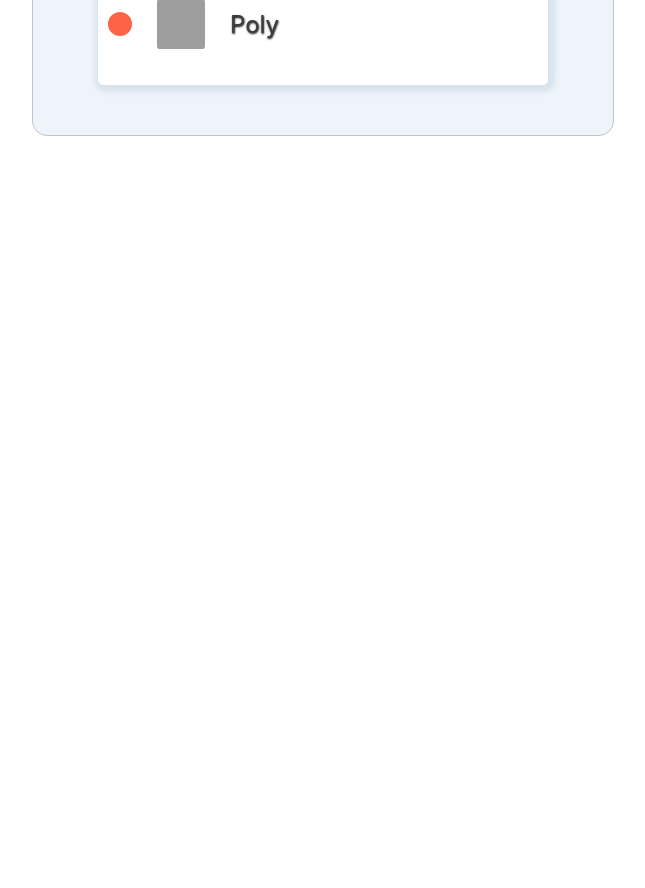
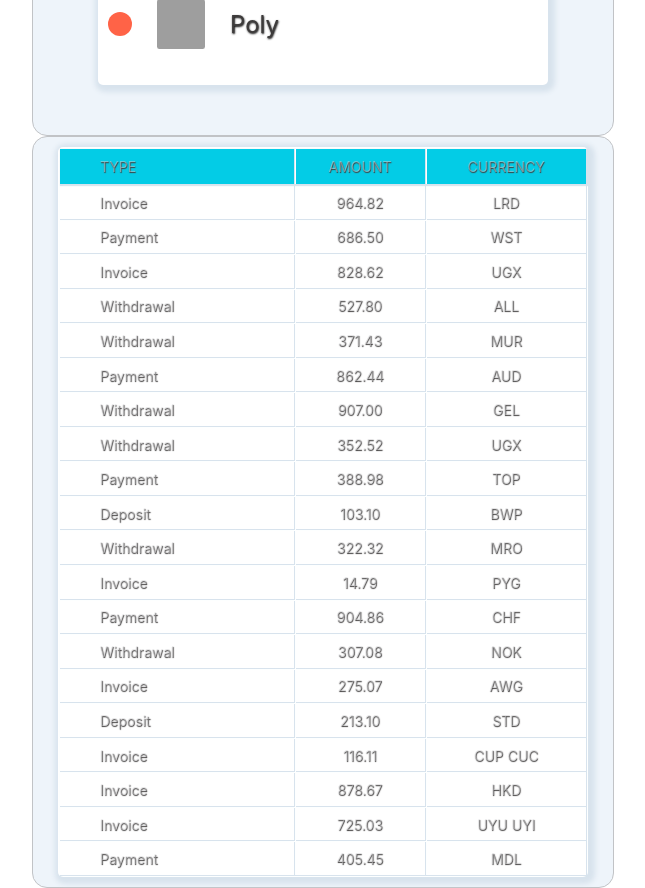
Before and after one commit to alinakyrianova/goit-react-hw-01-components, a React (Create React App) app: page / in a window 1280 px wide. Shown: the part 2120-3008 px from the top of the page, without its empty margins (317-962 px from the left). Before the commit the page ends 2256 px from the top, so only its background shows below. Built offline with nearby package versions, Linux system fonts and the light colour scheme; grey boxes are pictures that could not be loaded.

Commit message:
task 4 done
не працює таск 3 щодо онлайн статусу

```diff
--- /dev/null
+++ b/src/Data/transactions.json
@@ -0,0 +1,122 @@
+[
+  {
+    "id": "1e0700a2-5183-4291-85cc-2065a036a683",
+    "type": "invoice",
+    "amount": "964.82",
+    "currency": "LRD"
+  },
+  {
+    "id": "a30f821b-4d25-4ff0-abdd-e340b3f0dd2b",
+    "type": "payment",
+    "amount": "686.50",
+    "currency": "WST"
+  },
+  {
+    "id": "44dca67a-8e5a-4798-bf8e-b15efd4e1abd",
+    "type": "invoice",
+    "amount": "828.62",
+    "currency": "UGX"
+  },
+  {
+    "id": "ea8ed3dc-2b68-4a53-905a-53ecb0adef33",
+    "type": "withdrawal",
+    "amount": "527.80",
+    "currency": "ALL"
+  },
+  {
+    "id": "ea76146a-0b00-4b80-bc02-a8c822176712",
+    "type": "withdrawal",
+    "amount": "371.43",
+    "currency": "MUR"
+  },
+  {
+    "id": "63ca02f9-d637-46b5-9237-f3b24425e029",
+    "type": "payment",
+    "amount": "862.44",
+    "currency": "AUD"
+  },
+  {
+    "id": "ed0263e8-59a5-4bf1-87e0-2bb88e53dc34",
+    "type": "withdrawal",
+    "amount": "907.00",
+    "currency": "GEL"
+  },
+  {
+    "id": "6013bad0-750c-4691-8bc2-d8f2b43969c4",
+    "type": "withdrawal",
+    "amount": "352.52",
+    "currency": "UGX"
+  },
+  {
+    "id": "252c7be4-8b06-4fa7-8d42-61fb835b70d5",
+    "type": "payment",
+    "amount": "388.98",
+    "currency": "TOP"
+  },
+  {
+    "id": "4eaab41b-b967-40ac-82ed-85fc66f646f1",
+    "type": "deposit",
+    "amount": "103.10",
+    "currency": "BWP"
+  },
+  {
+    "id": "9648a350-8469-42d5-8bf3-18090de5fe67",
+    "type": "withdrawal",
+    "amount": "322.32",
+    "currency": "MRO"
+  },
+  {
+    "id": "9c5c25fb-1a95-4b2f-8d1f-4c4426d677cc",
+    "type": "invoice",
+    "amount": "14.79",
+    "currency": "PYG"
+  },
+  {
+    "id": "43ef232c-80e9-4d6f-b48a-b22405620de3",
+    "type": "payment",
+    "amount": "904.86",
+    "currency": "CHF"
+  },
+  {
+    "id": "5161682e-e620-4019-ab0a-24ceb10fbd20",
+    "type": "withdrawal",
+    "amount": "307.08",
+    "currency": "NOK"
+  },
+  {
+    "id": "7b119d71-42e6-4c42-a141-6818b07bb9ff",
+    "type": "invoice",
+    "amount": "275.07",
+    "currency": "AWG"
+  },
+  {
+    "id": "a4f65722-65c4-4c28-b1f4-b8ed988bb205",
+    "type": "deposit",
+    "amount": "213.10",
+    "currency": "STD"
+  },
+  {
+    "id": "c6e5784b-0ca3-48d6-86e5-b5128af5a523",
+    "type": "invoice",
+    "amount": "116.11",
+    "currency": "CUP CUC"
+  },
+  {
+    "id": "c9ebed6a-3a02-4b49-ac0d-0534b51f2bfd",
+    "type": "invoice",
+    "amount": "878.67",
+    "currency": "HKD"
+  },
+  {
+    "id": "a4a98b0e-b22c-438b-9f83-de2df52110c8",
+    "type": "invoice",
+    "amount": "725.03",
+    "currency": "UYU UYI"
+  },
+  {
+    "id": "b39bfa7a-0166-4c47-94d6-87d20590f746",
+    "type": "payment",
+    "amount": "405.45",
+    "currency": "MDL"
+  }
+]
--- a/src/components/App.js
+++ b/src/components/App.js
@@ -2,10 +2,11 @@
 import user from '.././Data/user.json';
 import data from '.././Data/data.json';
 import friends from '.././Data/friends.json';
+import transactions from '.././Data/transactions.json';
 import { Statistics } from './Statistics/Statistics';
 import { Container } from './Container/Container';
 import { FriendList } from 'components/FriendList/FriendList';
-
+import { TransactionHistory } from 'components/TransactionHistory/TransactionHistory';
 
 
 export const App = () => {
@@ -28,7 +29,12 @@
 
         <Container>
           <FriendList friends={friends} />
+      </Container>
+
+      <Container>
+          <TransactionHistory items={transactions} />
         </Container>
+
       </>
 
   );
--- a/src/components/Container/AllStyle.css
+++ b/src/components/Container/AllStyle.css
@@ -1,5 +1,5 @@
 .profile {
-    background-color: #93dea1;
+    background-color: #93acde;
     color: #f2f8f8;
     border-radius: 5px;
 
@@ -16,7 +16,7 @@
     flex-direction: row;
     list-style: none;
 
-    background-color: #f3f7fa;
+    background-color: #6291e8;
 
     text-transform: uppercase;
 }
--- /dev/null
+++ b/src/components/TransactionHistory/TransactionHistory.js
@@ -0,0 +1,37 @@
+import {
+  TableContainer,
+    TableHead,
+  /*TableHeader,*/
+  TableRow ,
+  TableBody,
+  TableData,
+} from './TransactionHistory.styled.js';
+
+
+
+
+
+export const TransactionElement = ({ id, type, amount, currency }) => (
+    <tr key={id} >
+        <TableData>{type}</TableData>
+        <TableData>{amount}</TableData>
+        <TableData>{currency}</TableData>
+    </tr>
+
+);
+
+export const TransactionHistory = ({ items }) => (
+
+    <TableContainer>
+
+        <TableHead>
+            <TableRow>
+                <TableData>Type</TableData>
+                <TableData>Amount</TableData>
+                <TableData>Currency</TableData>
+            </TableRow>
+        </TableHead>
+            <TableBody>{items.map(TransactionElement)}</TableBody>
+
+    </TableContainer>
+    );
--- /dev/null
+++ b/src/components/TransactionHistory/TransactionHistory.styled.js
@@ -0,0 +1,71 @@
+import styled from 'styled-components';
+
+const TableContainer = styled.table`
+  margin: 10px;
+
+  width: 100%;
+  height: auto;
+  background-color: #fff;
+  border-radius: 5px;
+  box-shadow: 2px 2px 5px 5px #d8e3ed;
+`;
+
+const TableHead = styled.thead`
+  height: 35px;
+  color: #fff;
+  background-color: #03cce6;
+  text-size: 14px;
+  text-shadow: 0.5px 0.5px 1px #81e1d6;
+  text-transform: uppercase;
+`;
+
+const TableRow = styled.tr`
+  box-shadow: 1px 1px 1px 1px #d8e3ed;
+
+  &:nth-child(even) {
+    background-color: #f2f8f8;
+  }
+`;
+
+const TableHeader = styled.th`
+  padding-left: 40px;
+  text-align: left;
+
+  &:not(:first-child) {
+    padding-left: 0;
+    text-align: center;
+  }
+`;
+
+const TableBody = styled.tbody`
+  box-shadow: 0.5px 0.5px 0.5px 0.5px #d8e3ed;
+`;
+
+const TableData = styled.td`
+  margin-top: 0;
+  margin-bottom: 15px;
+  padding-left: 40px;
+  font-size: 14px;
+  text-shadow: 0.5px 0.5px 1px #3d3b3b;
+  color: #dddee079;
+  text-align: left;
+  box-shadow: 0.5px 0.5px 0.5px 0.5px #d8e3ed;
+
+  &:not(:first-child) {
+    padding-left: 0;
+    text-align: center;
+  }
+
+  &::first-letter {
+    text-transform: uppercase;
+  }
+`;
+
+export {
+  TableContainer,
+  TableHead,
+  TableRow,
+  TableHeader,
+  TableBody,
+  TableData,
+};
```
